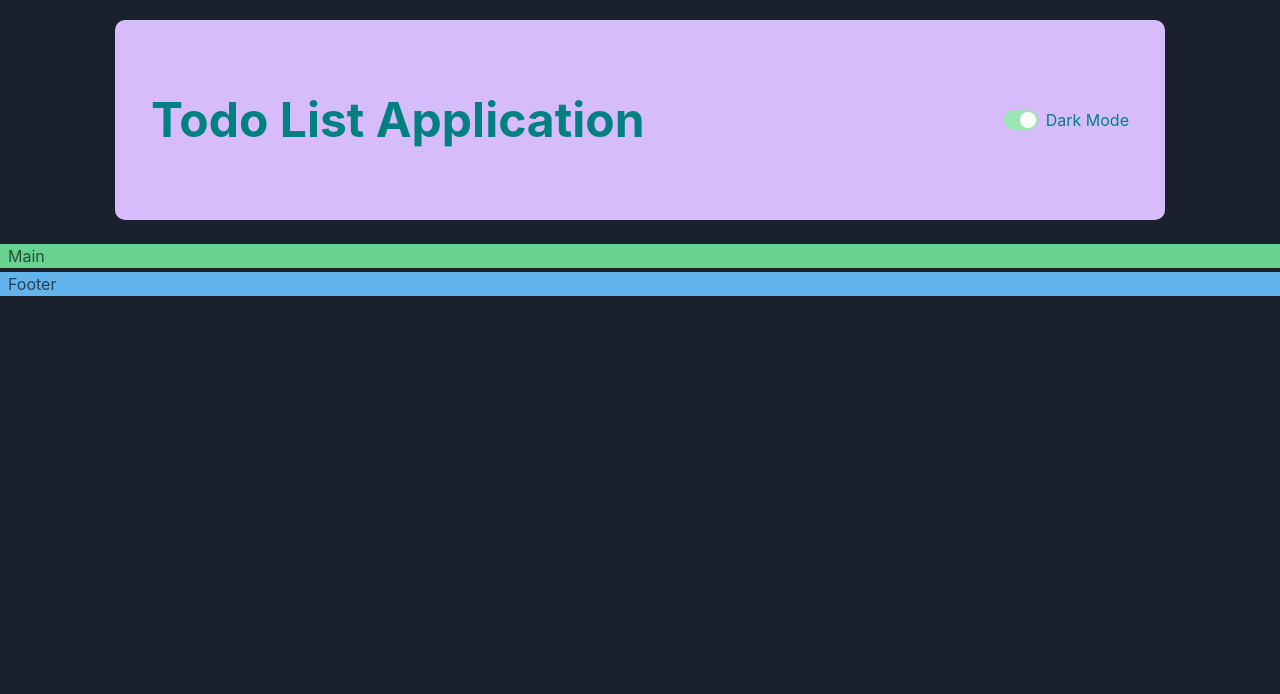
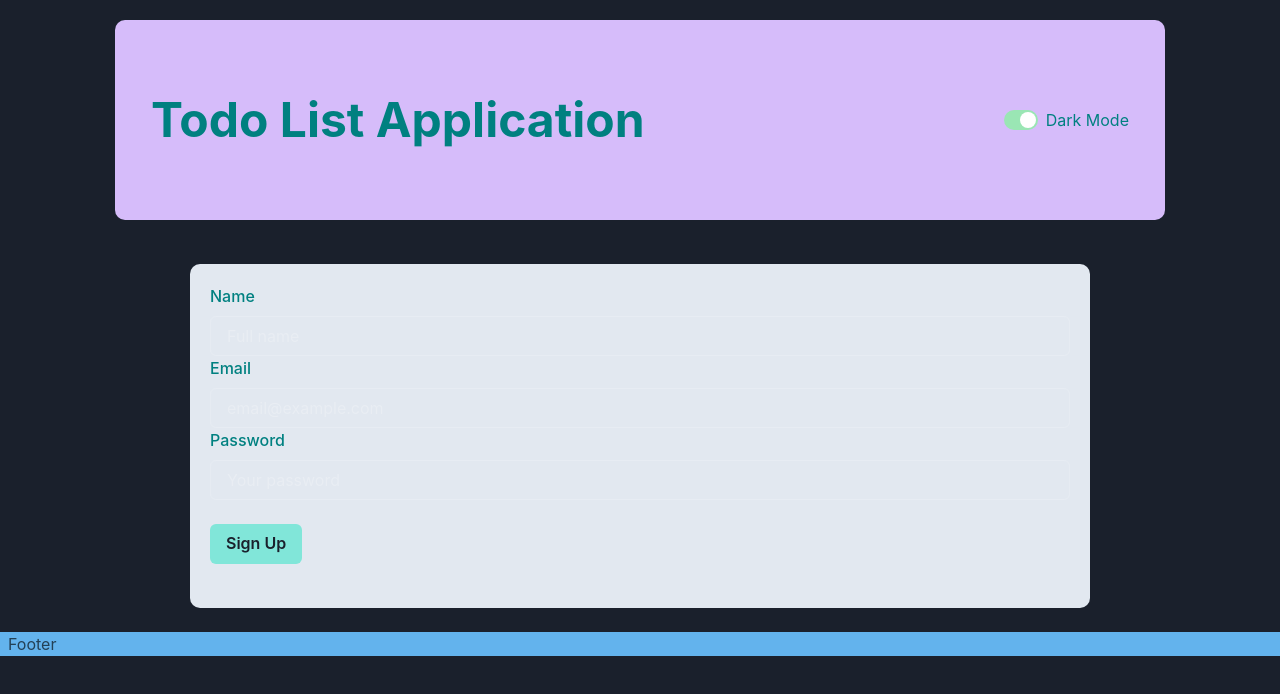
Before and after one commit to MoonRock000/todo-frontend, a React app: page / in a window 1280 px wide. Shown: the top 694 px of the page. Built offline with nearby package versions, Linux system fonts and the light colour scheme; the HTML template or start-up script is replaced by a standard one.

Commit message:
Added user signup form

```diff
--- a/package.json
+++ b/package.json
@@ -13,9 +13,12 @@
     "@chakra-ui/react": "^2.8.2",
     "@emotion/react": "^11.11.4",
     "@emotion/styled": "^11.11.5",
+    "@hookform/resolvers": "^3.5.0",
     "framer-motion": "^11.2.10",
     "react": "^18.2.0",
-    "react-dom": "^18.2.0"
+    "react-dom": "^18.2.0",
+    "react-hook-form": "^7.51.5",
+    "zod": "^3.23.8"
   },
   "devDependencies": {
     "@types/react": "^18.2.66",
--- a/src/App.jsx
+++ b/src/App.jsx
@@ -1,5 +1,6 @@
 import { Box, Grid, GridItem } from "@chakra-ui/react";
 import Header from "./components/Header";
+import UserSignupForm from "./components/SignUpForm";
 function App() {
   return (
     <Grid
@@ -13,8 +14,8 @@ function App() {
       <GridItem area={"header"} justifyContent={"center"}>
         <Header />
       </GridItem>
-      <GridItem pl="2" bg="green.300" area={"main"}>
-        Main
+      <GridItem area={"main"}>
+        <UserSignupForm />
       </GridItem>
       <GridItem pl="2" bg="blue.300" area={"footer"}>
         Footer
--- /dev/null
+++ b/src/components/SignUpForm.jsx
@@ -0,0 +1,91 @@
+import React from "react";
+import { useForm } from "react-hook-form";
+import { zodResolver } from "@hookform/resolvers/zod";
+import { z } from "zod";
+import {
+  FormControl,
+  FormLabel,
+  FormErrorMessage,
+  FormHelperText,
+  Input,
+  Button,
+  Container,
+} from "@chakra-ui/react";
+// Define the validation schema using zod
+const schema = z.object({
+  name: z
+    .string()
+    .min(1, "Name is required")
+    .min(4, "Name must be at least 4 characters")
+    .max(50, "Name must be at most 50 characters"),
+  email: z
+    .string()
+    .min(1, "Email is required")
+    .email("Email must be a valid email address"),
+  password: z
+    .string()
+    .min(8, "Password must be at least 8 characters")
+    .max(50, "Password must be at most 50 characters"),
+});
+
+const UserSignupForm = () => {
+  const {
+    register,
+    handleSubmit,
+    formState: { errors },
+  } = useForm({
+    resolver: zodResolver(schema),
+  });
+
+  const onSubmit = (data) => {
+    console.log("Form Submitted:", data);
+    // Add your form submission logic here
+  };
+
+  return (
+    <Container
+      maxWidth={"900px"}
+      bg={"gray.200"}
+      borderRadius={"10px"}
+      padding={5}
+      marginY={5}
+    >
+      <form onSubmit={handleSubmit(onSubmit)}>
+        <FormControl isInvalid={errors.name} color={"teal"}>
+          <FormLabel htmlFor="name">Name</FormLabel>
+          <Input id="name" placeholder="Full name" {...register("name")} />
+          <FormErrorMessage>
+            {errors.name && errors.name.message}
+          </FormErrorMessage>
+
+          <FormLabel htmlFor="email">Email</FormLabel>
+          <Input
+            id="email"
+            placeholder="email@example.com"
+            {...register("email")}
+          />
+          <FormErrorMessage>
+            {errors.email && errors.email.message}
+          </FormErrorMessage>
+
+          <FormLabel htmlFor="password">Password</FormLabel>
+          <Input
+            id="password"
+            type="password"
+            placeholder="Your password"
+            {...register("password")}
+          />
+          <FormErrorMessage>
+            {errors.password && errors.password.message}
+          </FormErrorMessage>
+
+          <Button type="submit" colorScheme="teal" marginY={6}>
+            Sign Up
+          </Button>
+        </FormControl>
+      </form>
+    </Container>
+  );
+};
+
+export default UserSignupForm;
```
Also changed, not shown: 1 other file (tests, documents, lock files or other folders).
